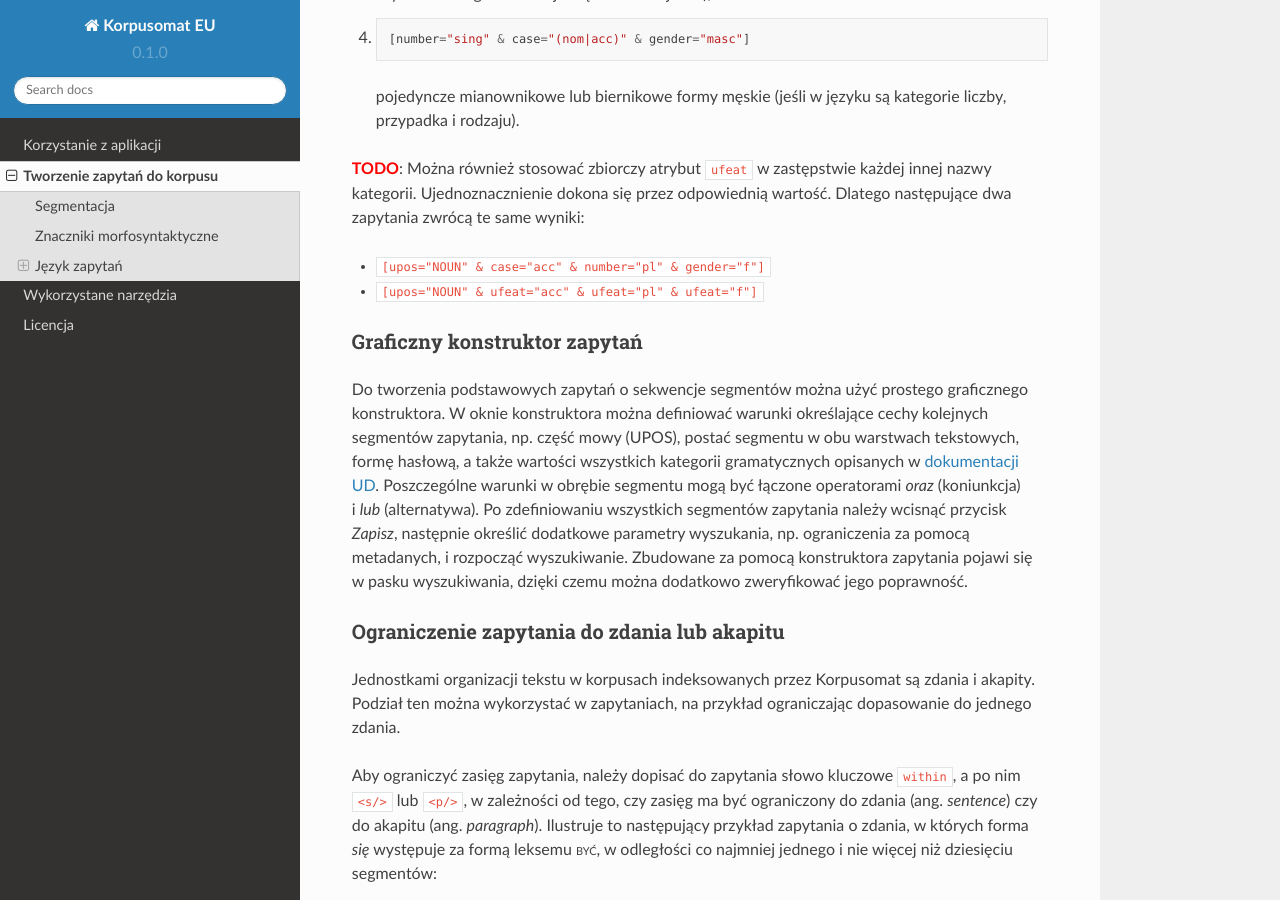
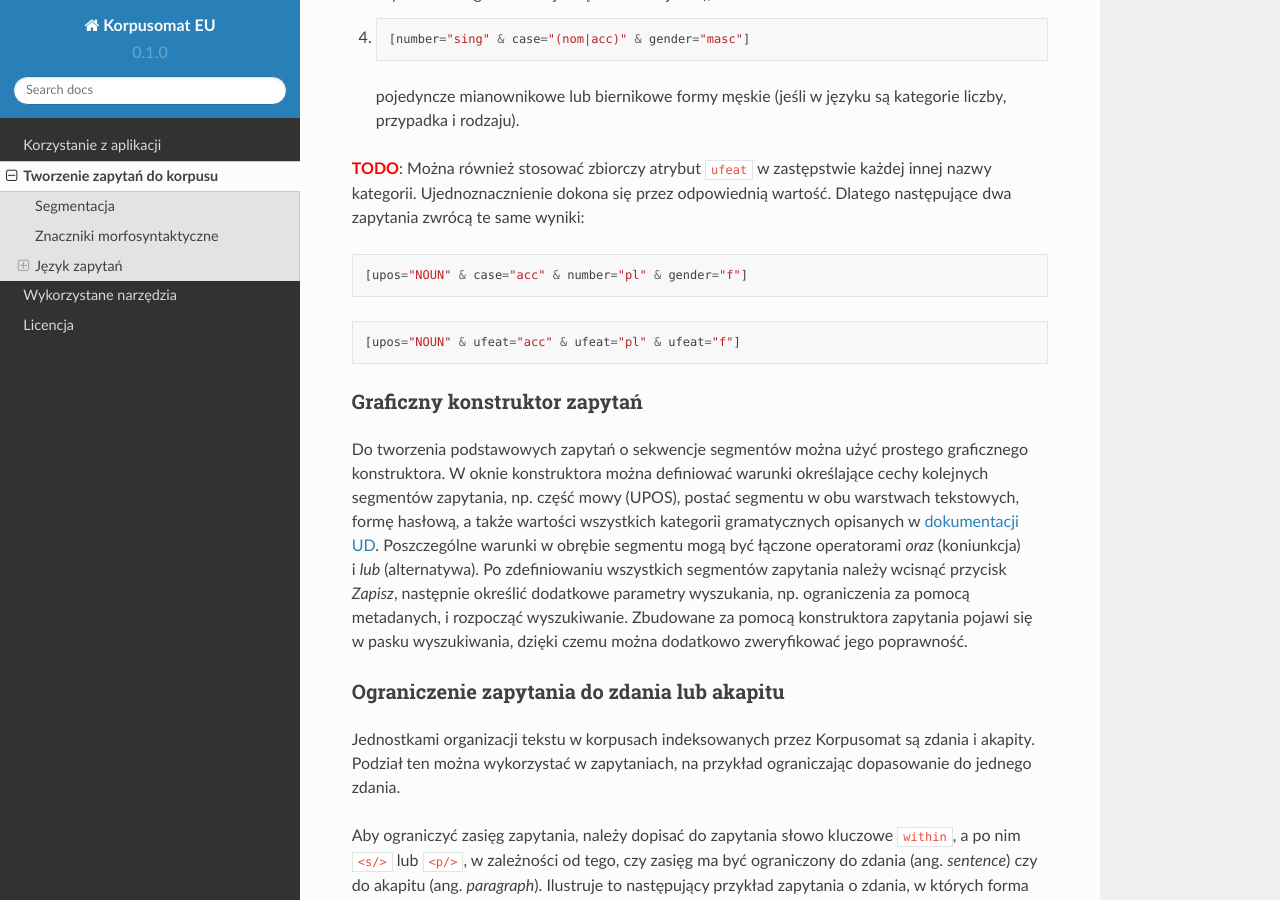
Before and after one commit to ipipan/korpusomat-eu-docs, a Sphinx documentation site: the page built from docs/source/mtas.rst, in a window 1280 px wide and 900 px high, scrolled down 7838 px. Built offline with Sphinx 7.4.7 and the Read the Docs theme 2.0.0, drawn with Linux system fonts in a browser that asks for light colours.

Commit message:
Update mtas.rst

```diff
--- a/docs/source/mtas.rst
+++ b/docs/source/mtas.rst
@@ -305,6 +305,7 @@ oddzielone od formy bać zaimkiem osobowym:
 
    [orth="się"][!orth="[.!?,:]"]{0,5}[lemma="bać"] | [lemma="bać"][lemma="on|ja|ty|my|wy"]?[orth="się"]
 
+
 Zapytania o znaczniki morfosyntaktyczne
 ---------------------------------------
 
@@ -388,9 +389,13 @@ w zastępstwie każdej innej nazwy kategorii. Ujednoznacznienie dokona się prze
 odpowiednią wartość. Dlatego następujące dwa zapytania zwrócą te same
 wyniki:
 
--  ``[upos="NOUN" & case="acc" & number="pl" & gender="f"]``
+::
 
--  ``[upos="NOUN" & ufeat="acc" & ufeat="pl" & ufeat="f"]``
+     [upos="NOUN" & case="acc" & number="pl" & gender="f"]
+
+::
+
+     [upos="NOUN" & ufeat="acc" & ufeat="pl" & ufeat="f"]
 
 
 Graficzny konstruktor zapytań
```
